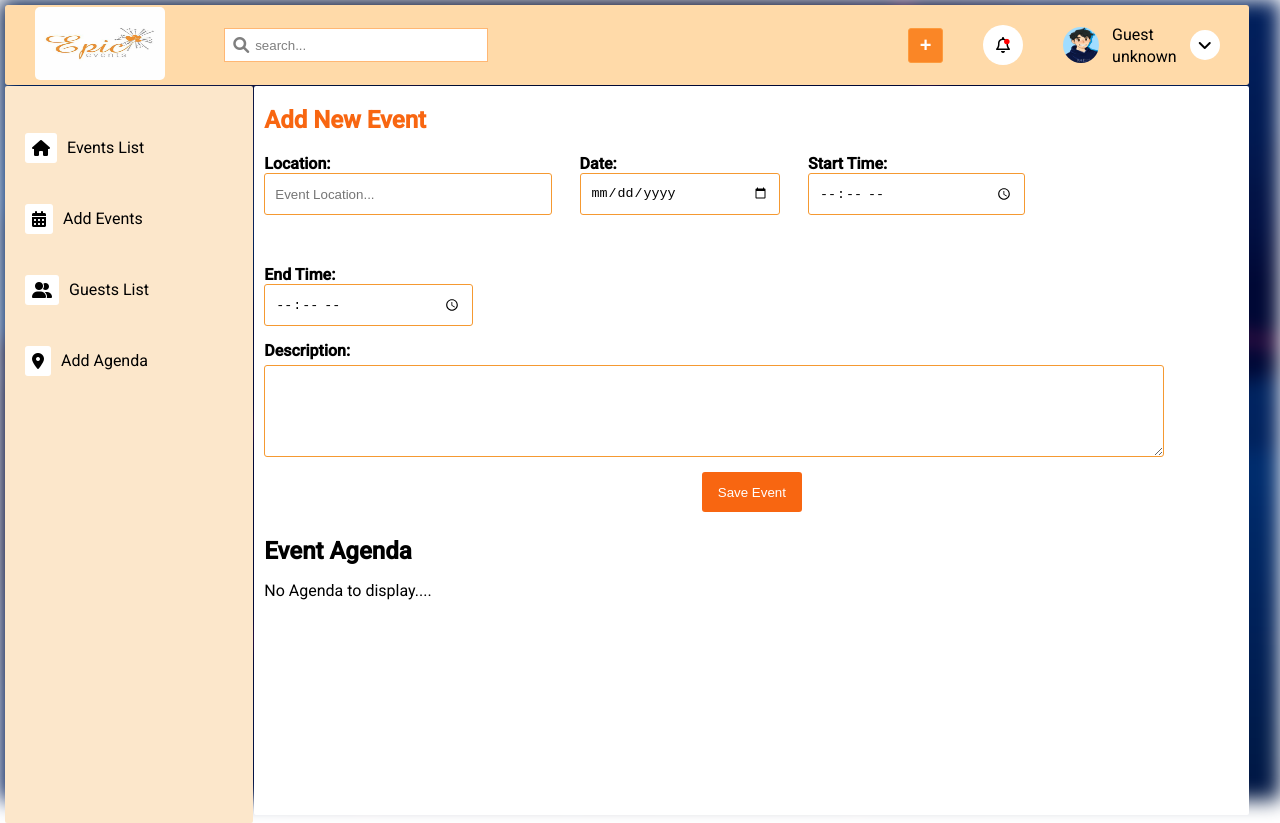
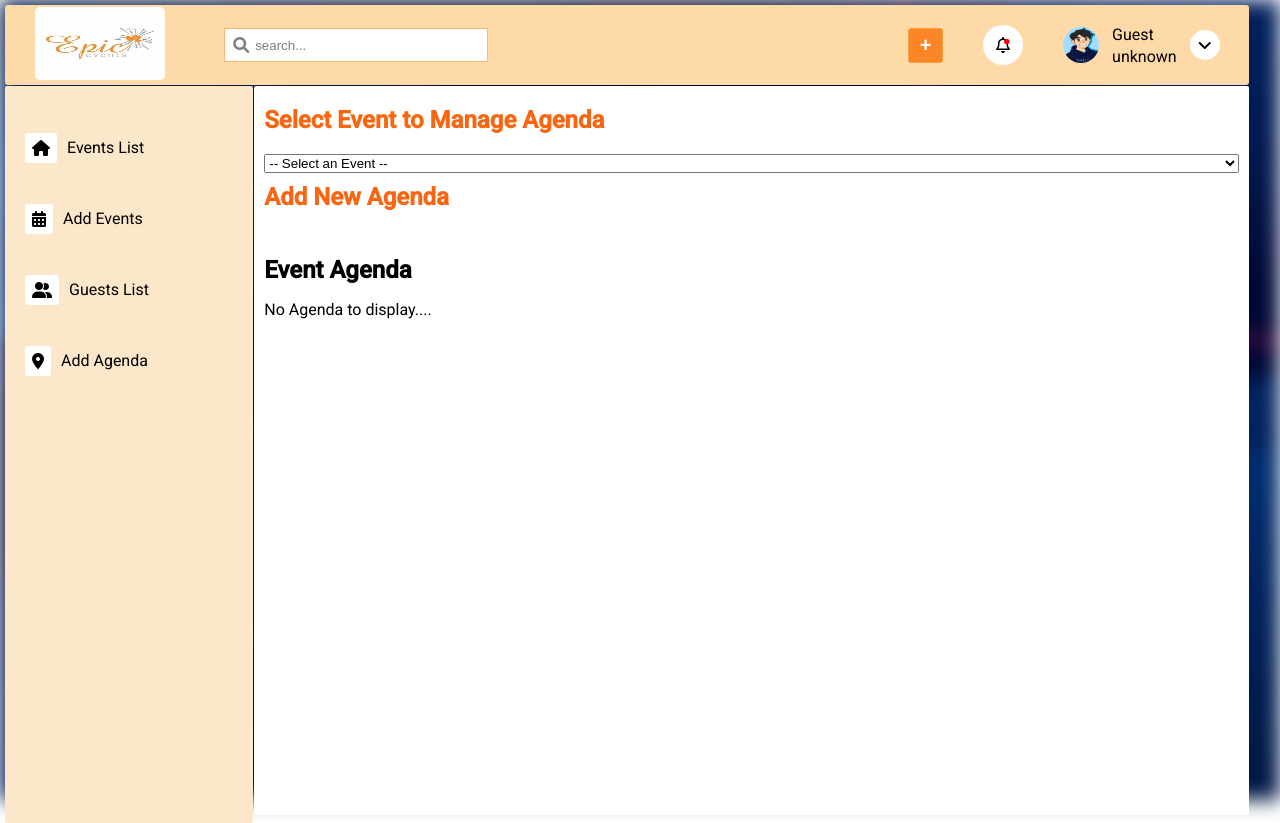
Before and after one commit to AKASH-SETTUKANNU/training-projects, an Angular app in the folder angular-projects/angular-event-management-pro/: page /admin/admin-agenda in a window 1280 px wide. Built offline with nearby package versions, Linux system fonts and the light colour scheme.

Commit message:
update code

```diff
--- a/angular-projects/angular-event-management-pro/src/app/admin/admin-agenda/admin-agenda.component.html
+++ b/angular-projects/angular-event-management-pro/src/app/admin/admin-agenda/admin-agenda.component.html
@@ -1,32 +1,39 @@
 <div class="admin-agenda-container">
-  <h2 class="event-heading">Add New Event</h2>
-  <form (ngSubmit)="saveEventLocationDetails()">
+  <h2 class="event-heading">Select Event to Manage Agenda</h2>
+  <select [(ngModel)]="selectedEventId" (change)="onEventChange(selectedEventId)">
+    <option value="0">-- Select an Event --</option>
+    <option *ngFor="let event of events" [value]="event.id">{{ event.eventName }}</option>
+  </select>
+
+  <h2 class="event-heading">Add New Agenda</h2>
+  <form (ngSubmit)="saveEventLocationDetails()" *ngIf="selectedEventId">
     <div class="event-location-details">
       <div class="event-location">
         <label for="location-name">Location:</label>
-        <input type="text" [(ngModel)]="agendaLocation" name="location-name" placeholder="Event Location..." (blur)="validateOnBlur('eventLocation')">
+        <input type="text" [(ngModel)]="agendaLocation" name="location-name" placeholder="Event Location...">
       </div>
       <div class="event-date">
         <label for="event-date">Date:</label>
-        <input type="date" [(ngModel)]="agendaDate" name="event-date" (blur)="validateOnBlur('eventDate')">
+        <input type="date" [(ngModel)]="agendaDate" name="event-date">
       </div>
       <div class="event-start-time">
         <label for="start-time">Start Time:</label>
-        <input type="time" [(ngModel)]="agendaStartTime" name="start-time" (blur)="validateOnBlur('eventStartAt')">
+        <input type="time" [(ngModel)]="agendaStartTime" name="start-time">
       </div>
       <div class="event-end-time">
         <label for="end-time">End Time:</label>
-        <input type="time" [(ngModel)]="agendaEndTime" name="end-time" (blur)="validateOnBlur('eventEndAt')">
+        <input type="time" [(ngModel)]="agendaEndTime" name="end-time">
       </div>
     </div>
     <div class="event-description">
       <label for="event-description">Description:</label>
-      <textarea name="event-description" [(ngModel)]="agendaDescription" (blur)="validateOnBlur('eventDescription')"></textarea>
+      <textarea name="event-description" [(ngModel)]="agendaDescription"></textarea>
     </div>
     <div class="event-save-btn">
-      <button type="submit">Save Event</button>
+      <button type="submit">Save Agenda</button>
     </div>
   </form>
+
   <div class="display-agenda">
     <h2>Event Agenda</h2>
     <table *ngIf="agendas.length > 0; else noAgenda">
--- a/angular-projects/angular-event-management-pro/src/app/admin/admin-agenda/admin-agenda.component.ts
+++ b/angular-projects/angular-event-management-pro/src/app/admin/admin-agenda/admin-agenda.component.ts
@@ -1,6 +1,7 @@
 import { Component, OnInit } from '@angular/core';
-import { Agenda } from '../../models/user';
+import { Agenda, Event } from '../../models/user';
 import { AgendaService } from '../../services/agenda.service';
+import { EventImageService } from '../../services/event-image.service';
 import { CommonModule } from '@angular/common';
 import { FormsModule } from '@angular/forms';
 
@@ -9,9 +10,11 @@ import { FormsModule } from '@angular/forms';
   standalone: true,
   imports: [CommonModule, FormsModule],
   templateUrl: './admin-agenda.component.html',
-  styleUrl: './admin-agenda.component.css'
+  styleUrls: ['./admin-agenda.component.css']
 })
 export class AdminAgendaComponent implements OnInit {
+  events: Event[] = [];
+  selectedEventId: number = 0;
   agendas: Agenda[] = [];
   agendaId: number = 0;
   agendaLocation: string = '';
@@ -19,16 +22,36 @@ export class AdminAgendaComponent implements OnInit {
   agendaStartTime: string = '';
   agendaEndTime: string = '';
   agendaDescription: string = '';
+  eventImageUrl: string | undefined;
 
-  constructor(private agendaService: AgendaService) {}
+  constructor(private agendaService: AgendaService, private eventService: EventImageService) {}
 
   ngOnInit(): void {
+    this.loadEvents();
+  }
+
+  loadEvents(): void {
+    this.events = this.eventService.getEventItems();
+  }
+
+  onEventChange(eventId: number): void {
+    this.selectedEventId = eventId;
     this.loadAgendas();
+
   }
 
   loadAgendas(): void {
-    this.agendas = this.agendaService.getAgendas();
+    console.log("enter load agenda");
+    if (this.selectedEventId) {
+      console.log("enter selected agenda");
+      this.agendas = this.agendaService.getAgendas(this.selectedEventId);
+      console.log(this.agendas);
+    } else {
+      this.agendas = [];
+    }
   }
+
+
 
   saveEventLocationDetails(): void {
     const newAgenda: Agenda = {
@@ -41,9 +64,11 @@ export class AdminAgendaComponent implements OnInit {
     };
 
     if (this.agendaId) {
-      this.agendaService.updateAgenda(newAgenda);
+      console.log("eneter the update agenda add ");
+      this.agendaService.updateAgenda(this.selectedEventId, newAgenda);
     } else {
-      this.agendaService.addAgenda(newAgenda);
+      console.log("eneter the new agenda add ");
+      this.agendaService.addAgenda(this.selectedEventId, newAgenda);
     }
 
     this.resetForm();
@@ -63,7 +88,7 @@ export class AdminAgendaComponent implements OnInit {
   }
 
   deleteAgenda(agendaId: number): void {
-    this.agendaService.deleteAgenda(agendaId);
+    this.agendaService.deleteAgenda(this.selectedEventId, agendaId);
     this.loadAgendas();
   }
 
@@ -75,6 +100,4 @@ export class AdminAgendaComponent implements OnInit {
     this.agendaEndTime = '';
     this.agendaDescription = '';
   }
-
-  validateOnBlur(field: string): void {}
 }
--- a/angular-projects/angular-event-management-pro/src/app/admin/admin-events/admin-events.component.ts
+++ b/angular-projects/angular-event-management-pro/src/app/admin/admin-events/admin-events.component.ts
@@ -58,7 +58,8 @@ export class AdminEventsComponent  {
         eventStatus,
         eventCategory,
         imageUrl:this.eventImageService.getImageUrl(eventCategory),
-        guests: []
+        guests: [],
+        agendas:[]
       };
       this.events.push(newEvent);
       this.eventImageService.saveEventItems(this.events);
--- a/angular-projects/angular-event-management-pro/src/app/admin/admin-index/admin-index.component.html
+++ b/angular-projects/angular-event-management-pro/src/app/admin/admin-index/admin-index.component.html
@@ -16,6 +16,10 @@
       <p id="detail-description">{{ eventDetail.description }}</p>
       <span>Event Category: {{ eventDetail.category }}</span>
       <span>Event Status: {{ eventDetail.status }}</span>
+    </div>
+    <div class="action-btn">
+      <button (click)="manageAgenda()">Manage Agenda</button>
+      <button (click)="manageGuests()">Manage Guests</button>
     </div>
   </div>
 
--- a/angular-projects/angular-event-management-pro/src/app/admin/admin-index/admin-index.component.ts
+++ b/angular-projects/angular-event-management-pro/src/app/admin/admin-index/admin-index.component.ts
@@ -6,6 +6,8 @@ import { User, Event } from '../../models/user';
 import { DatePipe } from '@angular/common';
 import { StorageService } from '../../storage/storage.service';
 import { EventImageService } from '../../services/event-image.service';
+import { Route } from '@angular/router';
+import { Router } from '@angular/router';
 @Component({
   selector: 'app-admin-index',
   standalone: true,
@@ -31,8 +33,15 @@ export class AdminIndexComponent implements OnInit {
   weddingEvents: Event[] = [];
   conferenceEvents: Event[] = [];
 
-  constructor(private storageService:StorageService,private userService: UserService, private datePipe: DatePipe,private eventImageService:EventImageService) {}
+  constructor(private storageService:StorageService,private userService: UserService, private datePipe: DatePipe,private eventImageService:EventImageService,private router:Router) {}
 
+  manageAgenda(): void {
+    this.router.navigate(['/admin/admin-agenda']);
+  }
+
+  manageGuests(): void {
+    this.router.navigate(['/admin/admin-guests']);
+  }
   closeBackdrop() {
     this.showBackdrop = false;
    this.showEdit=false;
--- a/angular-projects/angular-event-management-pro/src/app/models/user.ts
+++ b/angular-projects/angular-event-management-pro/src/app/models/user.ts
@@ -6,7 +6,6 @@ export interface User {
   userBirthDate: string;
   userLocation?: string;
   events?: Event[];
-  agendas?: Agenda[];
 
 }
 
@@ -19,6 +18,7 @@ export interface Event {
   eventCategory: string;
   imageUrl?: string;
   guests?: Guests[];
+  agendas?: Agenda[];
 }
 
 export interface Guests {
--- a/angular-projects/angular-event-management-pro/src/app/services/event-image.service.ts
+++ b/angular-projects/angular-event-management-pro/src/app/services/event-image.service.ts
@@ -1,23 +1,27 @@
 import { Injectable } from '@angular/core';
 import { StorageService } from '../storage/storage.service';
 import { User } from '../models/user';
+
 @Injectable({
   providedIn: 'root'
 })
 export class EventImageService {
-  private eventImages:any = {
+  private eventImages: Record<string, string> = {
     birthday: './birthday.jfif',
     wedding: './wedding.png',
     conference: './conference.jfif',
   };
+
   private users: User[] = JSON.parse(localStorage.getItem('users') || '[]');
-  constructor(private storageServide:StorageService) {}
+
+  constructor(private storageService: StorageService) {}
 
   getImageUrl(category: string): string | undefined {
     return this.eventImages[category];
   }
+
   saveEventItems(events: any[]): void {
-    const user = this.storageServide.getLoggedInUser();
+    const user = this.storageService.getLoggedInUser();
     const currentUser = this.users.find((u: User) => u.userEmail === user?.userEmail);
     if (currentUser) {
       currentUser.events = events;
@@ -26,13 +30,13 @@ export class EventImageService {
   }
 
   getEventItems(): any[] {
-    const user = this.storageServide.getLoggedInUser();
+    const user = this.storageService.getLoggedInUser();
     const currentUser = this.users.find((u: User) => u.userEmail === user?.userEmail);
     return currentUser ? currentUser.events || [] : [];
   }
 
   updateEventItem(updatedEvent: any): void {
-    const user = this.storageServide.getLoggedInUser();
+    const user = this.storageService.getLoggedInUser();
     const currentUser = this.users.find((u: User) => u.userEmail === user?.userEmail);
     if (currentUser && currentUser.events) {
       const index = currentUser.events.findIndex(event => event.id === updatedEvent.id);
@@ -44,12 +48,11 @@ export class EventImageService {
   }
 
   deleteEventItem(id: number): void {
-    const user = this.storageServide.getLoggedInUser();
+    const user = this.storageService.getLoggedInUser();
     const currentUser = this.users.find((u: User) => u.userEmail === user?.userEmail);
     if (currentUser && currentUser.events) {
       currentUser.events = currentUser.events.filter(event => event.id !== id);
       localStorage.setItem('users', JSON.stringify(this.users));
     }
   }
-
 }
```
Also changed, not shown: angular-projects/angular-event-management-pro/src/app/services/agenda.service.ts (+31 -17 lines).
